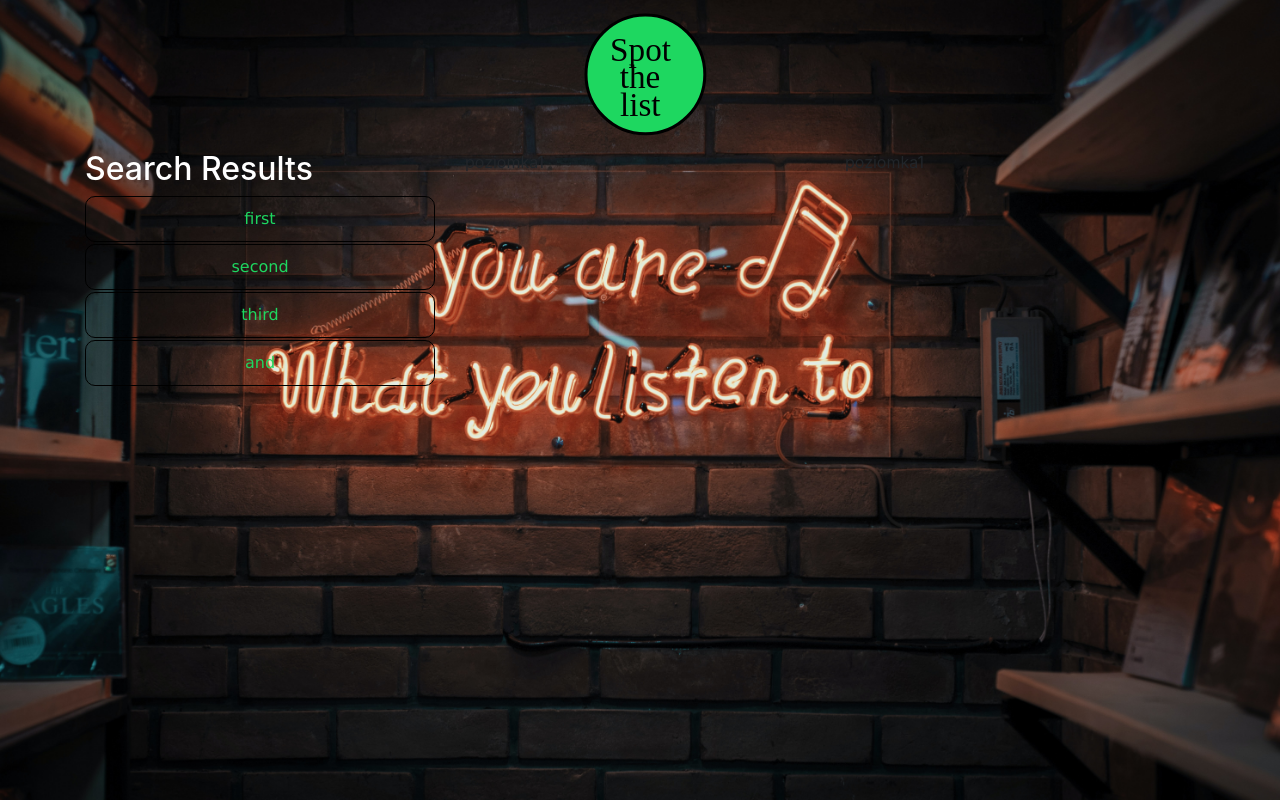
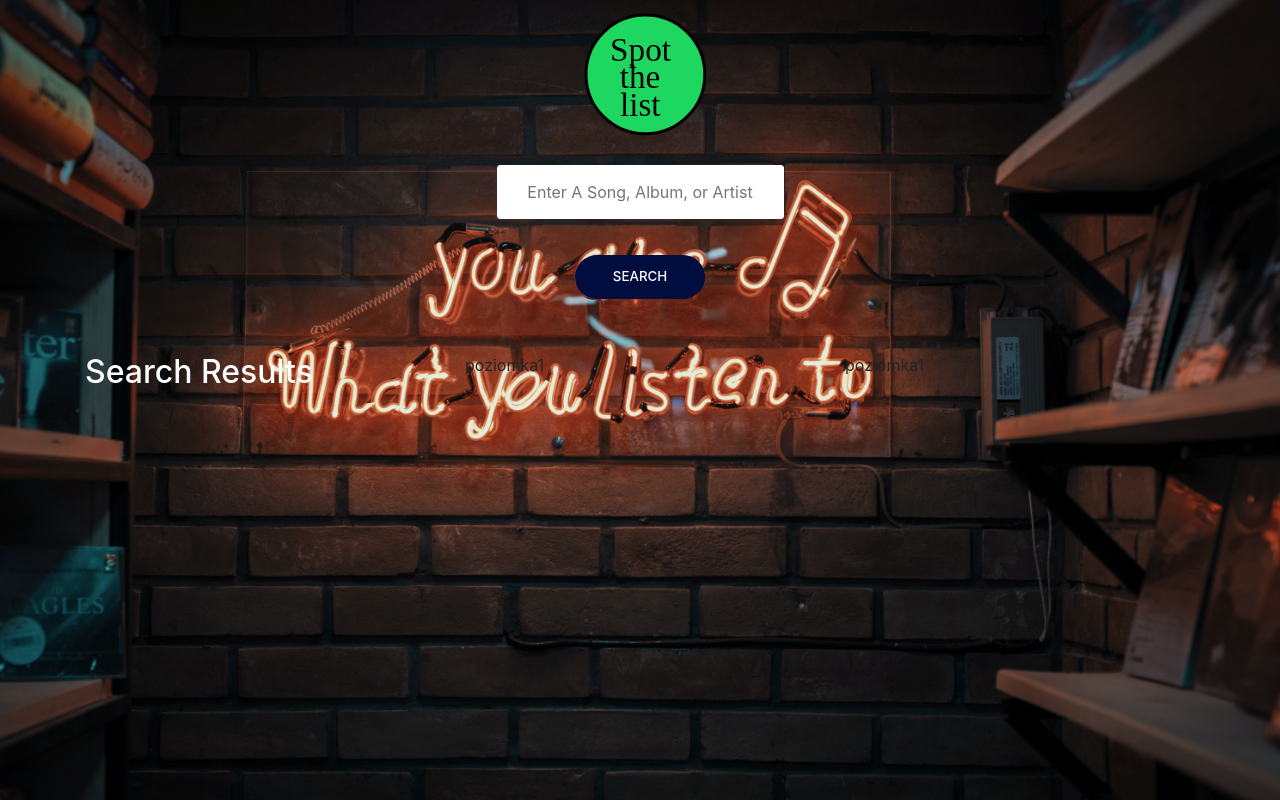
Before and after one commit to Dawidx3p/spotTheList, a React (Create React App) app: page / in a window 1280 px wide. Built offline with nearby package versions, Linux system fonts and the light colour scheme.

Commit message:
create Spotify.js in utils. This file will fetch The data

```diff
--- a/src/components/App/App.js
+++ b/src/components/App/App.js
@@ -3,20 +3,31 @@ import './App.css';
 import {Container, Row, Col} from 'react-bootstrap/'
 import 'bootstrap/dist/css/bootstrap.min.css';
 import SearchResults from '../SearchResults/SearchResults';
+import SearchBar from '../SearchBar/SearchBar';
 import React from 'react';
-
+import Spotify from '../../util/Spotify.js';
 
 class App extends React.Component {
   constructor(props){
     super(props);
     this.state = {
-      searchResults: [{title: 'first', id: 1}, {title: 'second', id: 2}, {title: 'third', id: 3}, {title: 'and', id: 4}]
-    }
+      searchResults: [],
+      playlistName: 'MyPlaylist',
+      playlistTracks: [],
+      playlistId: null
+      };
+      this.search = this.search.bind(this);
   }
+  search(term) {
+		Spotify.search(term).then(results => {
+		this.setState({searchResults: results})
+		})
+	}
   render(){
     return (
     <div className="App">
       <img src={logo} alt="logo" id="logo"/>
+      <SearchBar onSearch={this.search}/>
       <Container>
         <Row>
           <Col xs={12} md={4}>
--- /dev/null
+++ b/src/components/SearchBar/SearchBar.css
@@ -0,0 +1,40 @@
+.SearchBar {
+    display: flex;
+    flex-direction: column;
+    align-items: center;
+    padding-top: 0.94rem;
+    margin-bottom: 3.33rem;
+  }
+
+  .SearchBar input {
+    width: 287px;
+    padding: .88rem 0;
+    border: 1px solid #fff;
+    border-radius: 3px;
+    margin-bottom: 2.22rem;
+    color: #010c3f;
+    text-align: center;
+    font-size: 1rem;
+  }
+
+  .SearchBar input:focus {
+    outline: none;
+  }
+
+  .SearchButton {
+    cursor: pointer;
+    width: 8.11rem;
+    padding: .77rem 0;
+    border-radius: 54px;
+    background-color: #010c3f;
+    text-align: center;
+    font-size: .833rem;
+    transition: background-color .25s;
+    border: 0px;
+    color: #fff;
+    font-weight: 500;
+  }
+
+  .SearchButton:hover {
+    background-color: #1ED760;
+  }
--- /dev/null
+++ b/src/components/SearchBar/SearchBar.js
@@ -0,0 +1,29 @@
+import './SearchBar.css'
+import React from 'react';
+
+class SearchBar extends React.Component{
+	constructor(props) {
+		super(props);
+		this.state = { term: ''}
+		this.search = this.search.bind(this);
+		this.handleTermChange = this.handleTermChange.bind(this);
+	}
+	search() {
+		this.props.onSearch(this.state.term);
+		document.getElementById('input1').value = '';
+	}
+	handleTermChange(event){
+		this.setState({term: event.target.value})
+	}
+	render() {
+		return(
+			<div className="SearchBar">
+			  <input id="input1" placeholder="Enter A Song, Album, or Artist"
+			  onChange={this.handleTermChange}/>
+			  <button onClick={this.search}
+			  className="SearchButton">SEARCH</button>
+			</div>
+		)
+	}
+}
+export default SearchBar;
--- a/src/components/SearchResults/SearchResults.js
+++ b/src/components/SearchResults/SearchResults.js
@@ -6,7 +6,7 @@ export default function SearchResults(props){
         <div className="SearchResults">
             <h2>Search Results</h2>
             {props.results.map(button => {
-                return <button key={button.id} id={button.id} className="ButtonS">{button.title}</button>;
+                return <button key={button.id} id={button.id} className="ButtonS">{button.name}</button>;
             }) }
 
 
--- /dev/null
+++ b/src/util/Spotify.js
@@ -0,0 +1,146 @@
+const clientId = 'e4df8825d94443aca7e857893961f53a';
+const redirectUri = 'http://localhost:3000/';
+let accessToken;
+const Spotify = {
+	getAccessToken() {
+		if(accessToken) {
+			return accessToken;
+		}
+		const accessTokenMatch = window.location.href.match(/access_token=([^&]*)/);
+		const expiresInMatch = window.location.href.match(/expires_in=([^&]*)/);
+
+
+		if (accessTokenMatch && expiresInMatch){
+			accessToken = accessTokenMatch[1];
+			const expiresIn = Number(expiresInMatch[1]);
+			window.setTimeout(() => accessToken = '', expiresIn * 1000);
+			window.history.pushState('Access Token', null, '/');
+			return accessToken;
+		}
+		else {
+			const accessUrl = `https://accounts.spotify.com/authorize?client_id=${clientId}&response_type=token&scope=playlist-modify-public&redirect_uri=${redirectUri}`;
+			window.location = accessUrl;
+		}
+	},
+	search(term){
+		const accessToken = Spotify.getAccessToken();
+		return fetch(`https://api.spotify.com/v1/search?type=track&q=${term}`,
+			{headers: {
+				Authorization: `Bearer ${accessToken}`
+			}
+		})
+		.then(response => {
+			return response.json();
+		}).then(object => {
+
+			return object.tracks.items.map(items => {
+				return {
+				album: items.album.name,
+				id: items.id,
+				name: items.name,
+				artist: items.artists[0].name,
+				uri: items.uri}
+			})
+		})
+
+
+	},
+	savePlaylist(name, trackUris, playlistId) {
+		const accessToken = Spotify.getAccessToken();
+		const headers = {Authorization: `Bearer ${accessToken}`};
+		if(!name || !trackUris.length){
+			return alert("You can't save empty playlist");
+
+		}else {
+		if(playlistId === null){
+		return Spotify.getCurrentUserId(headers)
+		.then(userId => {
+			fetch(`https://api.spotify.com/v1/users/${userId}/playlists`, {
+				headers: headers,
+				method: 'POST',
+				body: JSON.stringify({ name: name})
+			}).then(response => response.json())
+			.then(jsonResponse => {
+				const playlistId = jsonResponse.id;
+				return fetch(`https://api.spotify.com/v1/users/${userId}/playlists/${playlistId}/tracks`, {
+					headers: headers,
+					method: 'POST',
+					body: JSON.stringify({uris: trackUris})
+					})
+				})
+			})
+		}else {
+			return Spotify.getCurrentUserId(headers)
+			.then(userId => {
+				fetch(`https://api.spotify.com/v1/users/${userId}/playlists/${playlistId}`, {
+					headers: headers,
+					method: 'PUT',
+					body: JSON.stringify({ name: name})
+				}).then(response => {
+							return fetch(`https://api.spotify.com/v1/users/${userId}/playlists/${playlistId}/tracks`, {
+							headers: headers,
+							method: 'DELETE',
+							body: JSON.stringify({uris: trackUris})
+					})
+					.then(response => {
+					return fetch(`https://api.spotify.com/v1/users/${userId}/playlists/${playlistId}/tracks`, {
+						headers: headers,
+						method: 'PUT',
+						body: JSON.stringify({uris: trackUris})
+						})
+				})
+		})
+		})
+		}
+	}},
+	getCurrentUserId(headers) {
+		return fetch('https://api.spotify.com/v1/me', {headers: headers})
+		.then(response => response.json())
+		.then(jsonResponse => {
+			return jsonResponse.id;
+		})
+	},
+	getUserPlaylists() {
+		const accessToken = Spotify.getAccessToken();
+		const headers = {Authorization: `Bearer ${accessToken}`};
+		return Spotify.getCurrentUserId(headers)
+		.then(userId => {
+			return fetch(`https://api.spotify.com/v1/users/${userId}/playlists`,{headers: {
+				Authorization: `Bearer ${accessToken}`
+			}})
+			.then(response => {return response.json()})
+			.then(object => {
+				return object.items.map(playlist => {
+					return{
+						name: playlist.name,
+						id: playlist.id
+					}
+				})
+			})
+			})
+	},
+	getPlaylistId(playlistId) {
+		const accessToken = Spotify.getAccessToken();
+		const headers = {Authorization: `Bearer ${accessToken}`};
+		return Spotify.getCurrentUserId(headers)
+		.then(userId => {
+
+			return fetch(`https://api.spotify.com/v1/users/${userId}/playlists/${playlistId}/tracks`,{headers: {
+				Authorization: `Bearer ${accessToken}`
+			}})
+			.then(response => {return response.json()})
+			.then(object => {
+
+			return object.items.map(items => {
+				return {
+				album: items.track.album.name,
+				id: items.track.id,
+				name: items.track.name,
+				artist: items.track.artists[0].name,
+				uri: items.track.uri}
+			})
+		})
+			})
+	}
+}
+export default Spotify;
```
